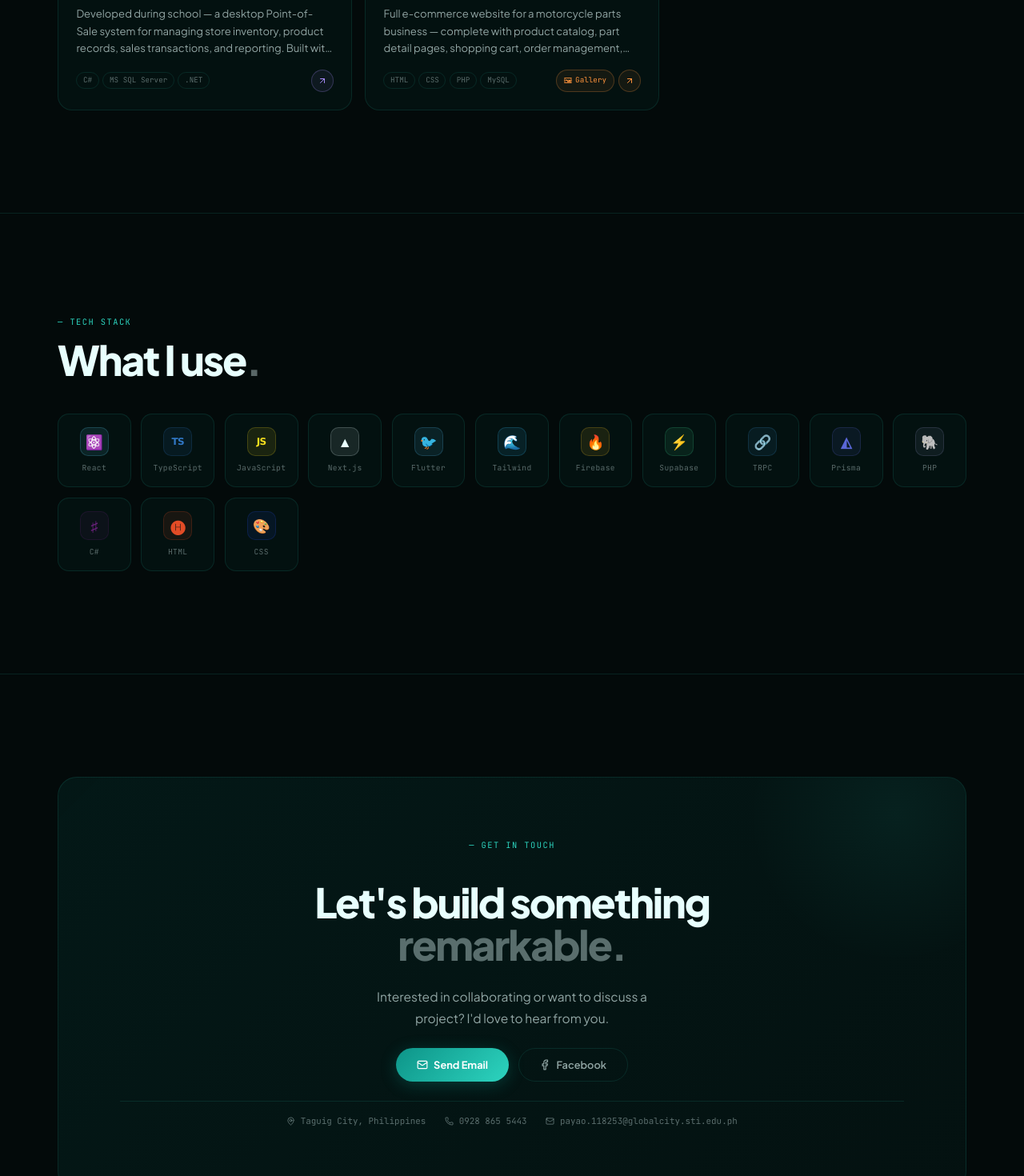
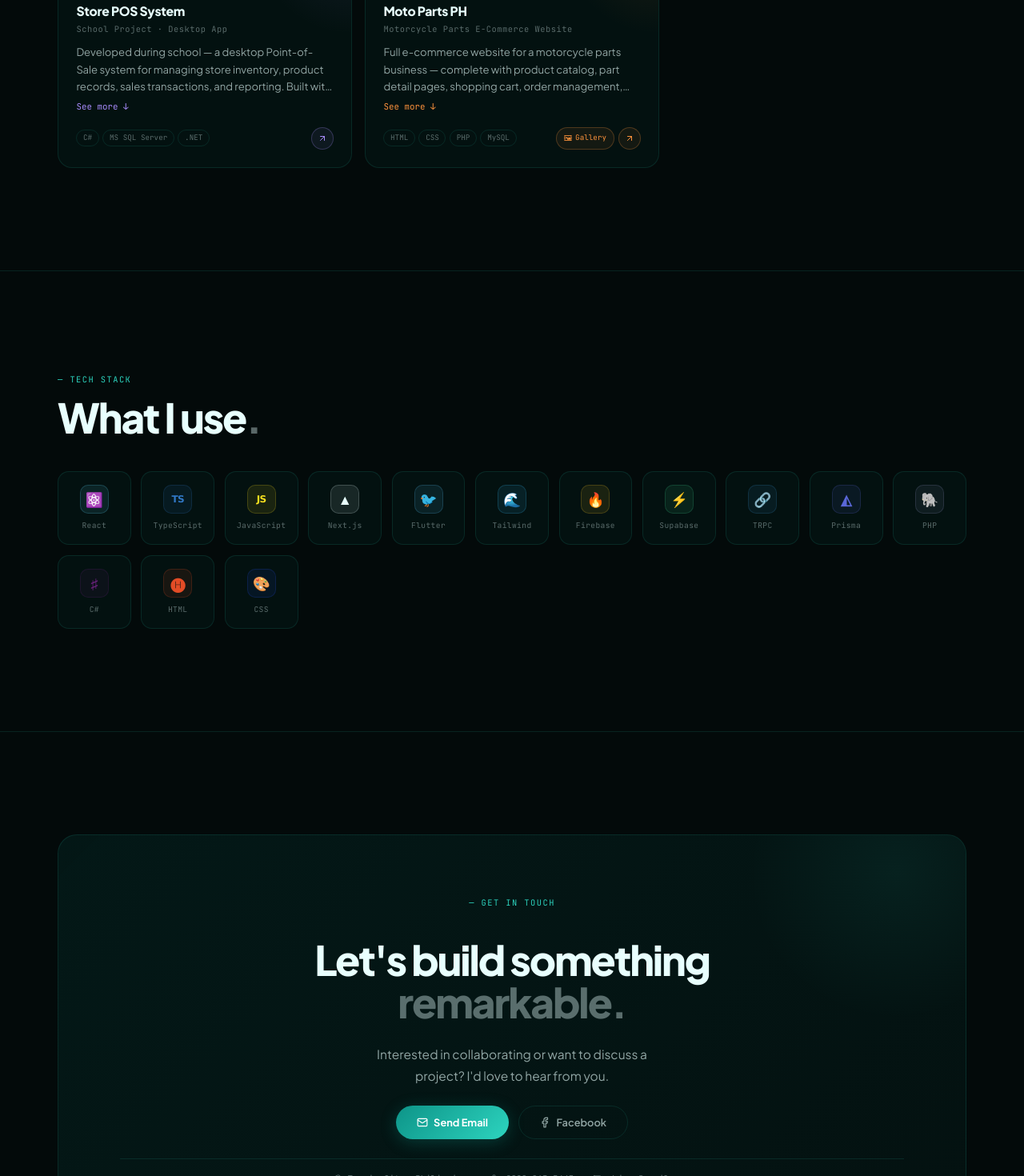
Before and after one commit to muhajirpayao/portfolio-react, a React (Vite) app: page / in a window 1280 px wide. Shown: the part 3440-4910 px from the top of the page at 80% size. Built offline with nearby package versions, Linux system fonts and the light colour scheme.

Commit message:
fixed text to expand

```diff
--- a/src/home/Home.jsx
+++ b/src/home/Home.jsx
@@ -1,4 +1,3 @@
-
 import hero from '../assets/hero.jpg';
 import {
   Mail, Github, MapPin, Phone, Twitter, Facebook,
@@ -9,7 +8,7 @@ import {
 } from "lucide-react";
 import { motion, AnimatePresence, useScroll, useSpring } from "framer-motion";
 import { useEffect, useState } from "react";
-//testing
+
 /* ─────────────── DATA ─────────────────────── */
 const NAV_ITEMS = [
   { label: "Home",       icon: "🏠" },
@@ -211,7 +210,7 @@ const PROJECTS = [
   },
 ];
 
-/* ── SKILLS (icon-based, no images needed) ── */
+/* ── SKILLS ── */
 const SKILLS = [
   { label: "React",       icon: "⚛️",  color: "#61dafb" },
   { label: "TypeScript",  icon: "𝗧𝗦",  color: "#3178c6", mono: true },
@@ -324,7 +323,6 @@ function SlideshowModal({ project, onClose, T }) {
             />
           </AnimatePresence>
 
-          {/* Nav arrows */}
           {images.length > 1 && (
             <>
               <button onClick={() => setIdx(i => (i - 1 + images.length) % images.length)} style={{
@@ -348,7 +346,6 @@ function SlideshowModal({ project, onClose, T }) {
             </>
           )}
 
-          {/* Counter badge */}
           <div style={{ position: "absolute", top: 10, right: 10, background: "rgba(0,0,0,0.6)", backdropFilter: "blur(6px)", borderRadius: 99, padding: "0.2rem 0.65rem", fontSize: "0.6rem", fontFamily: "'JetBrains Mono', monospace", color: "#fff" }}>
             {idx + 1} / {images.length}
           </div>
@@ -389,6 +386,12 @@ export default function Home() {
   const [filter,       setFilter]       = useState("all");
   const [slideProject, setSlideProject] = useState(null);
   const [isMobile,     setIsMobile]     = useState(() => window.innerWidth < 640);
+  const [expandedDescs, setExpandedDescs] = useState({});
+
+  const toggleDesc = (id, e) => {
+    e.stopPropagation();
+    setExpandedDescs(prev => ({ ...prev, [id]: !prev[id] }));
+  };
 
   useEffect(() => {
     const onScroll = () => {
@@ -412,7 +415,6 @@ export default function Home() {
     return () => window.removeEventListener("resize", onResize);
   }, []);
 
-  /* Lock body scroll when modal open */
   useEffect(() => {
     document.body.style.overflow = slideProject ? "hidden" : "";
     return () => { document.body.style.overflow = ""; };
@@ -450,7 +452,6 @@ export default function Home() {
     .float-y  { animation:floatY 5s ease-in-out infinite; }
     .orbit    { animation:orbitSpin 22s linear infinite; }
     .pdot     { animation:pulseDot 2.2s ease-in-out infinite; }
-    .lc3 { display:-webkit-box; -webkit-line-clamp:3; -webkit-box-orient:vertical; overflow:hidden; }
     .shimmer-text {
       background: linear-gradient(90deg, #2dd4bf 0%, #99f6e4 40%, #2dd4bf 80%);
       background-size: 200% auto;
@@ -541,7 +542,7 @@ export default function Home() {
                 {[
                   { icon: Github,   href:"https://github.com/" },
                   { icon: Facebook, href:"https://www.facebook.com/muhajir.payao/" },
-                  { icon: Mail,     href:"mailto:payao.118253@globalcity.sti.edu.ph" },
+                  { icon: Mail,     href:"mailto:mhjrpy@gmail.com" },
                 ].map(({ icon:Icon, href }, i) => (
                   <a key={i} href={href} target="_blank" rel="noreferrer" style={{
                     width:34, height:34, borderRadius:"50%", border:`1px solid ${T.border}`,
@@ -816,11 +817,8 @@ export default function Home() {
             <motion.h2 variants={fadeUp} style={sectionTitle}>Experience<span style={{ color:T.muted }}>.</span></motion.h2>
           </motion.div>
 
-          {/* Timeline */}
           <div style={{ position:"relative" }}>
-            {/* Vertical line */}
             <div style={{ position:"absolute", left: 19, top:0, bottom:0, width:1, background:`linear-gradient(to bottom, ${T.accL}, transparent)`, opacity:0.25 }} />
-
             <div style={{ display:"flex", flexDirection:"column", gap:"2rem" }}>
               {EXPERIENCE.map((exp, i) => (
                 <motion.div key={exp.id}
@@ -828,12 +826,9 @@ export default function Home() {
                   viewport={{ once:true }} transition={{ delay:i*0.12, duration:0.6, ease:[0.22,1,0.36,1] }}
                   style={{ display:"flex", gap:"1.5rem", alignItems:"flex-start" }}
                 >
-                  {/* Timeline dot */}
                   <div style={{ flexShrink:0, width:40, height:40, borderRadius:"50%", border:`1px solid ${exp.accent}40`, background:`${exp.accent}12`, display:"flex", alignItems:"center", justifyContent:"center", fontSize:"1.1rem", position:"relative", zIndex:1 }}>
                     {exp.logo}
                   </div>
-
-                  {/* Card */}
                   <motion.div
                     whileHover={{ y:-3 }}
                     style={{
@@ -854,10 +849,7 @@ export default function Home() {
                       e.currentTarget.style.boxShadow = "none";
                     }}
                   >
-                    {/* Accent splash */}
                     <div style={{ position:"absolute", top:0, right:0, width:140, height:100, background:`radial-gradient(circle at top right, ${exp.accent}10, transparent 70%)`, pointerEvents:"none" }} />
-
-                    {/* Top row */}
                     <div style={{ display:"flex", alignItems:"flex-start", justifyContent:"space-between", flexWrap:"wrap", gap:"0.5rem", marginBottom:"0.75rem" }}>
                       <div>
                         <h3 style={{ fontSize:"1.05rem", fontWeight:800, letterSpacing:"-0.02em", color:T.text, marginBottom:"0.1rem" }}>{exp.company}</h3>
@@ -872,10 +864,7 @@ export default function Home() {
                         </span>
                       </div>
                     </div>
-
                     <p style={{ fontSize:"0.85rem", color:T.sub, lineHeight:1.72, marginBottom:"1rem" }}>{exp.desc}</p>
-
-                    {/* Stack chips */}
                     <div style={{ display:"flex", flexWrap:"wrap", gap:"0.28rem" }}>
                       {exp.stack.map(s => (
                         <span key={s} style={{ fontSize:"0.58rem", fontFamily:"'JetBrains Mono', monospace", border:`1px solid ${exp.accent}30`, color:exp.accent, padding:"0.16rem 0.55rem", borderRadius:99, background:`${exp.accent}08` }}>{s}</span>
@@ -924,6 +913,7 @@ export default function Home() {
               {filtered.map((proj,i) => {
                 const Icon = proj.icon;
                 const hasSlideshow = proj.images && proj.images.length > 0;
+                const isExpanded = expandedDescs[proj.id];
                 return (
                   <motion.div key={proj.id}
                     initial={{ opacity:0, y:26 }} whileInView={{ opacity:1, y:0 }}
@@ -966,7 +956,31 @@ export default function Home() {
                     <div>
                       <h3 style={{ fontSize:"0.98rem", fontWeight:800, letterSpacing:"-0.02em", marginBottom:"0.18rem", color:T.text }}>{proj.title}</h3>
                       <p style={{ fontSize:"0.65rem", fontFamily:"'JetBrains Mono', monospace", color:T.muted, letterSpacing:"0.05em", marginBottom:"0.6rem" }}>{proj.subtitle}</p>
-                      <p style={{ fontSize:"0.82rem", color:T.sub, lineHeight:1.65 }} className="lc3">{proj.desc}</p>
+
+                      {/* ── DESCRIPTION WITH SEE MORE ── */}
+                      <p style={{
+                        fontSize:"0.82rem", color:T.sub, lineHeight:1.65,
+                        display: isExpanded ? "block" : "-webkit-box",
+                        WebkitLineClamp: isExpanded ? "unset" : 3,
+                        WebkitBoxOrient: "vertical",
+                        overflow: "hidden",
+                      }}>
+                        {proj.desc}
+                      </p>
+                      <button
+                        onClick={(e) => toggleDesc(proj.id, e)}
+                        style={{
+                          background: "none", border: "none", cursor: "pointer",
+                          padding: "4px 0 0", marginTop: "2px",
+                          fontSize: "0.68rem", fontFamily: "'JetBrains Mono', monospace",
+                          color: proj.accent, display: "inline-flex", alignItems: "center", gap: "0.25rem",
+                          transition: "opacity 0.2s",
+                        }}
+                        onMouseEnter={e => e.currentTarget.style.opacity = "0.7"}
+                        onMouseLeave={e => e.currentTarget.style.opacity = "1"}
+                      >
+                        {isExpanded ? "See less ↑" : "See more ↓"}
+                      </button>
                     </div>
 
                     <div style={{ display:"flex", alignItems:"center", justifyContent:"space-between", flexWrap:"wrap", gap:"0.4rem", marginTop:"auto" }}>
@@ -976,7 +990,6 @@ export default function Home() {
                         ))}
                       </div>
 
-                      {/* Action buttons */}
                       <div style={{ display:"flex", gap:"0.3rem", flexShrink:0 }}>
                         {hasSlideshow && (
                           <button onClick={() => setSlideProject(proj)} style={{
@@ -1037,7 +1050,6 @@ export default function Home() {
                 onMouseEnter={e => { e.currentTarget.style.background = T.cardH; e.currentTarget.style.borderColor = T.borderH; }}
                 onMouseLeave={e => { e.currentTarget.style.background = T.card;  e.currentTarget.style.borderColor = T.border;  }}
               >
-                {/* Icon badge */}
                 <div style={{
                   width: 36, height: 36, borderRadius: 10,
                   background: `${sk.color}18`,
@@ -1086,7 +1098,7 @@ export default function Home() {
               Interested in collaborating or want to discuss a project? I'd love to hear from you.
             </p>
             <div style={{ display:"flex", flexWrap:"wrap", gap:"0.75rem", justifyContent:"center" }}>
-              <a href="mailto:payao.118253@globalcity.sti.edu.ph" style={{
+              <a href="mailto:mhjrpy@gmail.com" style={{
                 display:"inline-flex", alignItems:"center", gap:"0.45rem",
                 background:`linear-gradient(135deg, ${T.acc}, ${T.accL})`,
                 color:"#fff", borderRadius:99, padding:"0.65rem 1.6rem",
@@ -1114,7 +1126,7 @@ export default function Home() {
               {[
                 { icon:MapPin, text:"Taguig City, Philippines" },
                 { icon:Phone,  text:"0928 865 5443"           },
-                { icon:Mail,   text:"payao.118253@globalcity.sti.edu.ph" },
+                { icon:Mail,   text:"mhjrpy@gmail.com" },
               ].map(({ icon:Icon, text },i) => (
                 <div key={i} style={{ display:"flex", alignItems:"center", gap:"0.4rem", fontSize:"0.68rem", fontFamily:"'JetBrains Mono', monospace", color:T.muted }}>
                   <Icon size={11}/> {text}
@@ -1133,7 +1145,7 @@ export default function Home() {
           </span>
           <div style={{ display:"flex", gap:"0.45rem" }}>
             {[
-              { icon:Mail,     href:"mailto:payao.118253@globalcity.sti.edu.ph" },
+              { icon:Mail,     href:"mailto:mhjrpy@gmail.com" },
               { icon:Github,   href:"https://github.com/"                       },
               { icon:Facebook, href:"https://www.facebook.com/muhajir.payao/"   },
               { icon:Twitter,  href:"https://twitter.com"                       },
@@ -1156,4 +1168,3 @@ export default function Home() {
     </div>
   );
 }
-//try
```
